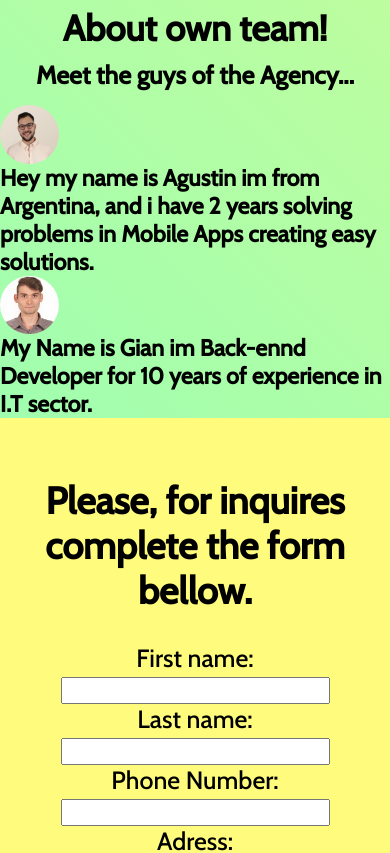
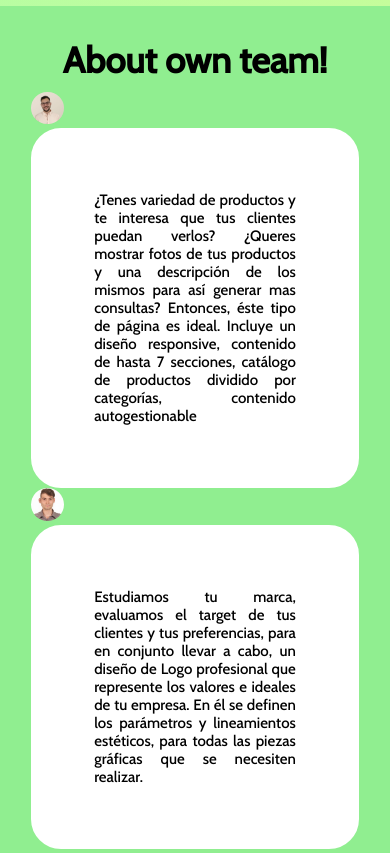
Before and after one commit to Agusdigiam/Code-Signal, a React (Vite) app: page / in a window 390 px wide. Shown: the part 1800-2653 px from the top of the page. Built offline with nearby package versions, Linux system fonts and the light colour scheme; no server answers.

Commit message:
Style About

```diff
--- a/src/About.jsx
+++ b/src/About.jsx
@@ -3,15 +3,17 @@ import agustin from '../public/assets/agustin.jpg'
 import gian from '../public/assets/gian.jpg'
 export function About() {
   return (
-    <div id='2'>
+    <div className='About' id='2'>
         <h2 className='About-title'>About own team!</h2>
-        <h3 className='About-subtitle'>Meet the guys of the Agency...</h3>
-        <div className='AboutCon'>
-            <img className='prof-img' src={agustin} alt="agus"/>
-            <p className='Aboutp'>Hey my name is Agustin  im from Argentina, and i have 2 years solving problems in Mobile Apps creating easy solutions.</p>
-            <img className='prof-img' src={gian} alt="gian" />
-            <p className='Aboutp'>My Name is Gian  im Back-ennd Developer for 10 years of experience in I.T sector.</p>
-        </div>
+
+        <img className='AboutPhoto' src={agustin} alt="agus"/>
+
+        <p className='Aboutp'>¿Tenes variedad de productos y te interesa que tus clientes puedan verlos? ¿Queres mostrar fotos de tus productos y una descripción de los mismos para así generar mas consultas? Entonces, éste tipo de página es ideal. Incluye un diseño responsive, contenido de hasta 7 secciones, catálogo de productos dividido por categorías, contenido autogestionable</p>
+
+        <img className='AboutPhoto' src={gian} alt="gian" />
+
+        <p className='Aboutp'>Estudiamos tu marca, evaluamos el target de tus clientes y tus preferencias, para en conjunto llevar a cabo, un diseño de Logo profesional que represente los valores e ideales de tu empresa. En él se definen los parámetros y lineamientos estéticos, para todas las piezas gráficas que se necesiten realizar.</p>
+
     </div>
   )
 }
--- a/src/Media-querys.css
+++ b/src/Media-querys.css
@@ -21,5 +21,21 @@
     align-items: center;
  }
 
+ .Aboutp{
+   text-align: justify;
+   color: black;
+   font-size: 16px;
+   padding: 10px;
+   background-color: white;
+   border: white solid;
+   border-radius: 30px;
+ }
+ .AboutPhoto{
+  width: 80px;
 
+
+ }
+ .About-title{
+  padding-bottom: 60px;
+ }
 }
--- a/src/index.css
+++ b/src/index.css
@@ -82,28 +82,38 @@ button:hover{
 
 }
 /*About Us*/
+.About{
+  background-color: lightgreen;
+  display: block;
+  padding: 8%;
+
+}
 .About-title{
   text-align: center;
   font-size: 36px;
   padding-bottom: 10px;
 
+
 }
 .Aboutp{
+  text-align: justify;
   color: black;
-  font-weight: bolder;
-  font-size: 23px;
-  line-break:auto;
+  font-size: 15px;
+  padding: 60px;
+  background-color: white;
+  border: white solid;
+  border-radius: 30px;
+
 }
-.About-subtitle{
-  text-align: center;
-  font-size: 25px;
-  padding-bottom: 15px;
-}
-.prof-img{
-  display: flex;
-  justify-content: center;
+
+.AboutPhoto{
   border-radius: 100px;
-  width: 15%;
+  border: white;
+  right: auto;
+  left: auto;
+  width: 10%;
+
+
 }
 
 
```
